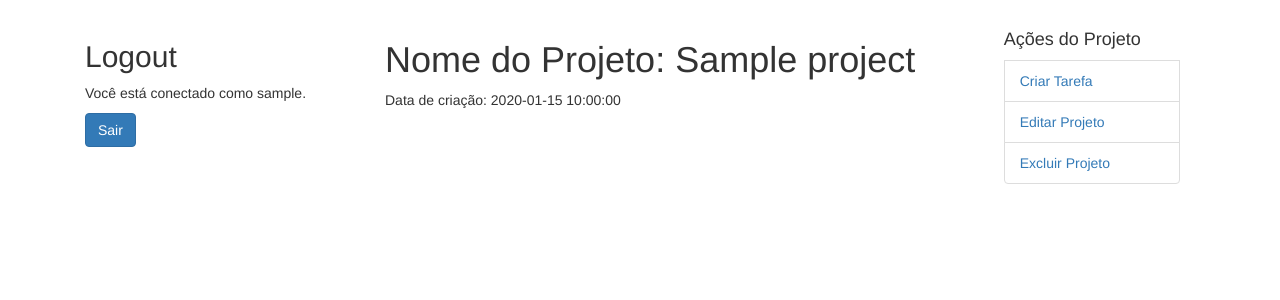
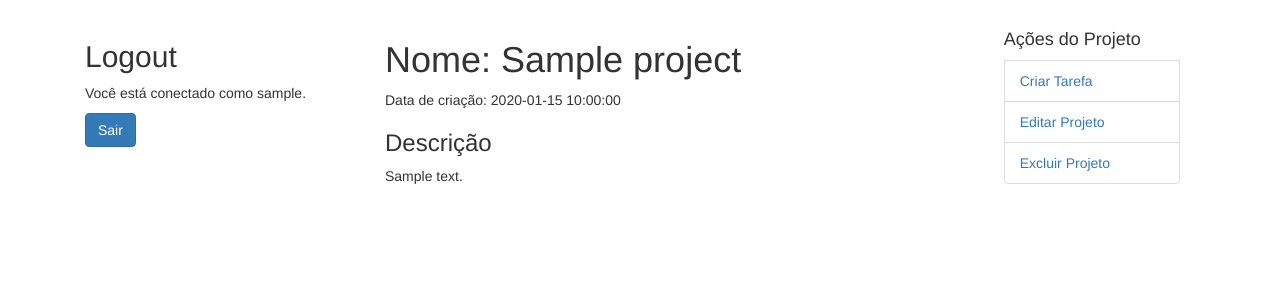
Before and after one commit to AlexSerodio/codeigniter-course, a CodeIgniter app: page /codeigniter-course/index.php/projects/display/1 in a window 1280 px wide. Shown: the part 52-352 px from the top of the page. Run offline with CodeIgniter, Linux system fonts and the light colour scheme; the visitor is signed in with stand-in values (Sample User, id 1); tables that the repository leaves empty or names only in its code hold one stand-in row (values such as "Sample post").

Commit message:
Add project validation and databse file

```diff
--- a/ci/application/controllers/projects.php
+++ b/ci/application/controllers/projects.php
@@ -26,6 +26,33 @@
             $this->load->view("layouts/main", $data);
         }
 
+        public function create() {
+            $this->form_validation->set_rules('project_name', 'Project Name', 'trim|required|min_length[3]',
+                array('required' => 'Informe um nome para o projeto.',
+                        'min_length' => 'O nome deve possuir no mínimo 3 caracteres.'));
+            $this->form_validation->set_rules('project_body', 'Project Body', 'trim|required|min_length[3]',
+                array('required' => 'Informe uma descrição para o projeto.',
+                    'min_length' => 'A descrição deve possuir no mínimo 3 caracteres.'));
+
+            if($this->form_validation->run() === FALSE) {
+                $data['main_view'] = 'projects/create_project_view';
+                $this->load->view('layouts/main', $data);
+            } else {
+                $data = array(
+                    'project_user_id' => $this->session->userdata('user_id'),
+                    'project_name' => $this->inpt->post('project_name'),
+                    'project_body' => $this->inpt->post('project_body')
+                );
+
+                if($this->project_model->create_project($data)) {
+                    $this->session->set_flashdata('project_created', 'O projeto foi criado com sucesso.');
+                    redirect('projects/index');
+                } else {
+
+                }
+            }
+        }
+
     }
 
 ?>
--- a/ci/application/views/projects/display.php
+++ b/ci/application/views/projects/display.php
@@ -1,6 +1,8 @@
 <div class="col-xs-9">
-    <h1>Nome do Projeto: <?php echo $project_data->project_name; ?></h1>
+    <h1>Nome: <?php echo $project_data->project_name; ?></h1>
     <p>Data de criação: <?php echo $project_data->date_created; ?></p>
+    <h3>Descrição</h3>
+    <p><?php echo $project_data->project_body; ?></p>
 </div>
 
 <div class="col-xs-3 pull-right">
--- a/ci/application/views/projects/index.php
+++ b/ci/application/views/projects/index.php
@@ -1,5 +1,6 @@
 <h1>Projects</h1>
 
+<a class='btn btn-primary pull-right' href="<?php echo base_url('projects/create'); ?>">Criar Projeto</a>
 <table class='table table-hover'>
     <thead>
         <tr>
```
Also changed, not shown: ci/application/views/projects/create_project_view.php (added).
